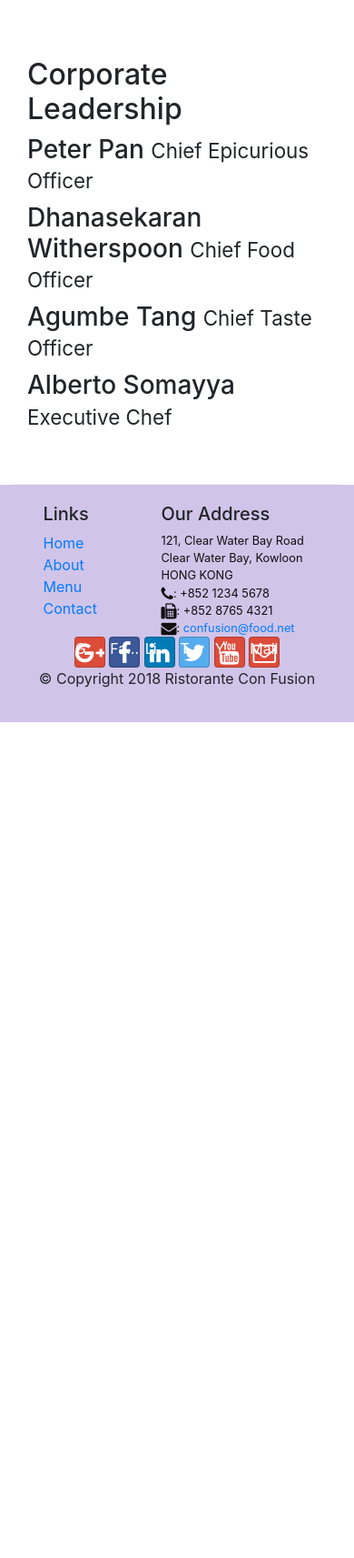
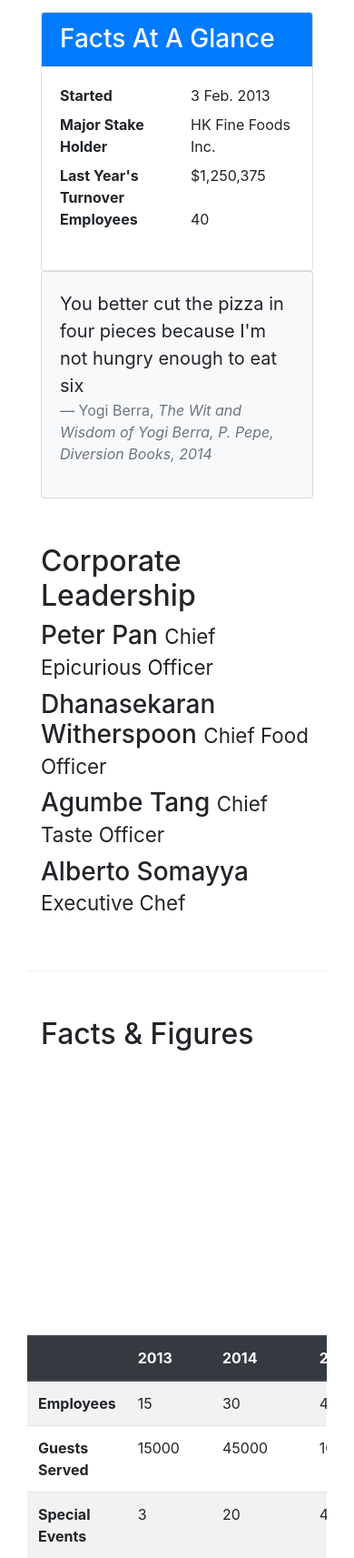
Before and after one commit to aakhya1/pizzaOrder-website-CourseraProject-, a website: page aboutus.html in a window 390 px wide. Shown: the part 1016-2729 px from the top of the page at 91% size. Before the commit the page ends 1810 px from the top, so only its background shows below. Drawn offline with nearby package versions, Linux system fonts and the light colour scheme.

Commit message:
tables and cards

```diff
--- a/aboutus.html
+++ b/aboutus.html
@@ -69,8 +69,36 @@
                 <p>Started in 2010, Ristorante con Fusion quickly established itself as a culinary icon par excellence in Hong Kong. With its unique brand of world fusion cuisine that can be found nowhere else, it enjoys patronage from the A-list clientele in Hong Kong.  Featuring four of the best three-star Michelin chefs in the world, you never know what will arrive on your plate the next time you visit us.</p>
                 <p>The restaurant traces its humble beginnings to <em>The Frying Pan</em>, a successful chain started by our CEO, Mr. Peter Pan, that featured for the first time the world's best cuisines in a pan.</p>
             </div>
-            <div>
+                        <div class="col-sm">
+            <div class="card">
+                <h3 class="card-header bg-primary text-white">Facts At A Glance</h3>
+
+                <div class="card-body">
+                    <dl class="row">
+                        <dt class="col-6">Started</dt>
+                        <dd class="col-6">3 Feb. 2013</dd>
+                        <dt class="col-6">Major Stake Holder</dt>
+                            <dd class="col-6">HK Fine Foods Inc.</dd>
+                            <dt class="col-6">Last Year's Turnover</dt>
+                            <dd class="col-6">$1,250,375</dd>
+                            <dt class="col-6">Employees</dt>
+                            <dd class="col-6">40</dd>
+                    </dl>
+                </div>
             </div>
+        </div>
+        <div class="col-12">
+            <div class="card card-body bg-light">
+                <blockquote class="blockquote">
+                    <p class="mb-0">You better cut the pizza in four pieces because
+                            I'm not hungry enough to eat six</p>
+                            <footer class="blockquote-footer">Yogi Berra,
+                            <cite title="Source Title">The Wit and Wisdom of Yogi Berra,
+                            P. Pepe, Diversion Books, 2014</cite>
+                        </footer>
+                </blockquote>
+            </div>
+
         </div>
 
 
@@ -87,8 +115,50 @@
                 <p class="d-none d-sm-block">Award winning three-star Michelin chef with wide International experience having worked closely with whos-who in the culinary world, he specializes in creating mouthwatering Indo-Italian fusion experiences. He says, <em>Put together the cuisines from the two craziest cultures, and you get a winning hit! Amma Mia!</em></p>
             </div>
        </div>
+           <div class="row row-content">
+               <div class="col-12 col-sm-9">
+                   <h2>Facts &amp; Figures</h2></div>
+                   <div class="col-12 col-sm-3"></div>
+               </div>
 
-    </div>
+                                   <div class="table-responsive">
+                    <table class="table table-striped">
+                        <thead class="thead-dark">
+                            <tr>
+                                <th>&nbsp;</th>
+                                <th>2013</th>
+                                <th>2014</th>
+                                <th>2015</th>
+                            </tr>
+                        </thead>
+                        <tbody>
+                            <tr>
+                                <th>Employees</th>
+                                <td>15</td>
+                                <td>30</td>
+                                <td>40</td>
+                            </tr>
+                            <tr>
+                                <th>Guests Served</th>
+                                <td>15000</td>
+                                <td>45000</td>
+                                <td>100,000</td>
+                            </tr>
+                            <tr>
+                                <th>Special Events</th>
+                                <td>3</td>
+                                <td>20</td>
+                                <td>45</td>
+                            </tr>
+                            <tr>
+                                <th>Annual Turnover</th>
+                                <td>$251,325</td>
+                                <td>$1,250,375</td>
+                                <td>~$3,000,000</td>
+                            </tr>
+                        </tbody>
+                    </table>
+                </div>
 
     <footer class="footer">
         <div class="container">
```
